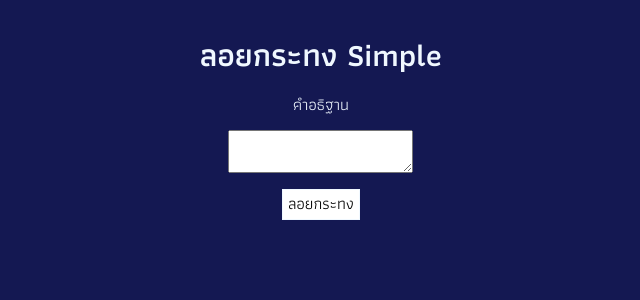
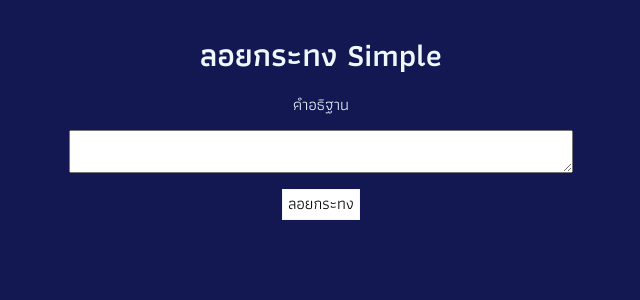
Before and after one commit to HelloYeew/loykrathong, a Vue app: page / in a window 1280 px wide. Shown: the top 300 px of the page, without its empty margins (319-959 px from the left). Built offline with nearby package versions, Linux system fonts and the light colour scheme.

Commit message:
styling: Add width to the textarea

```diff
--- a/src/App.vue
+++ b/src/App.vue
@@ -55,5 +55,6 @@ body {
 }
 .input {
   margin-top: 1rem;
+  width: 50ch;
 }
 </style>
```
